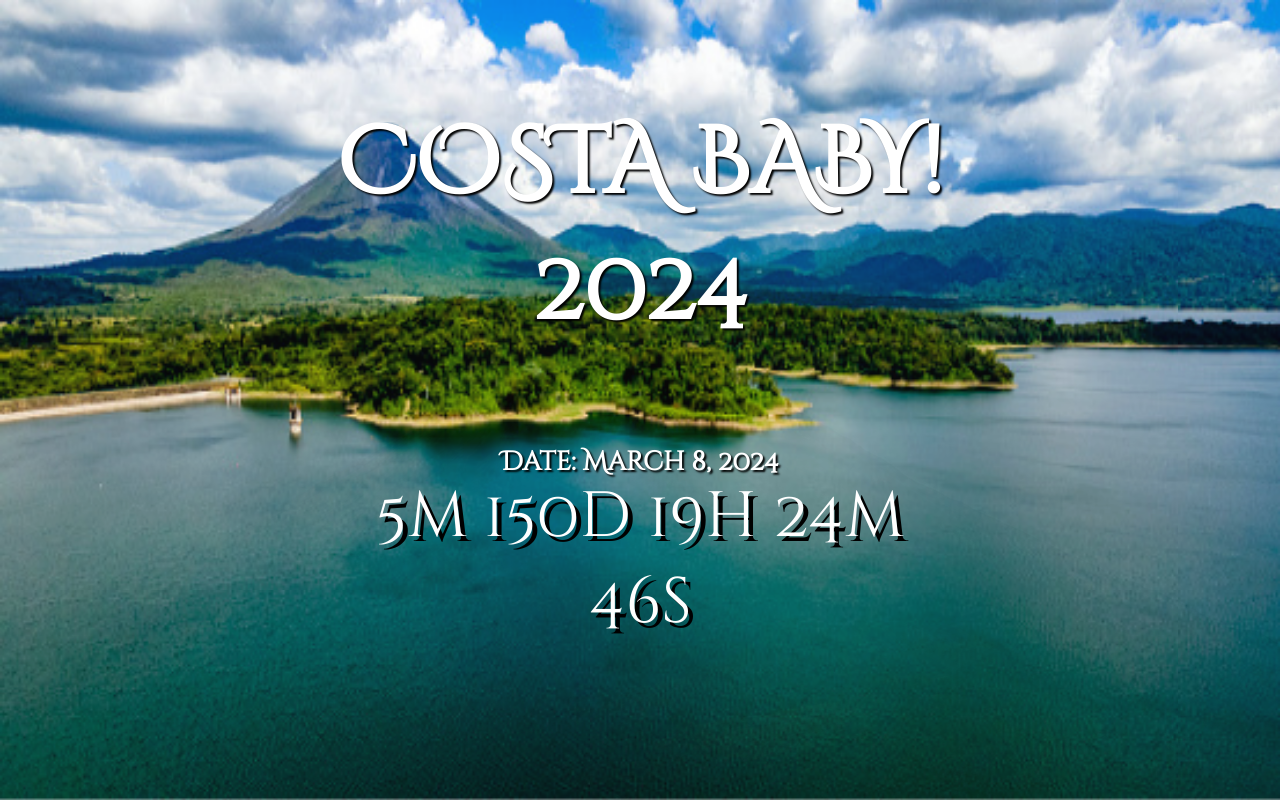
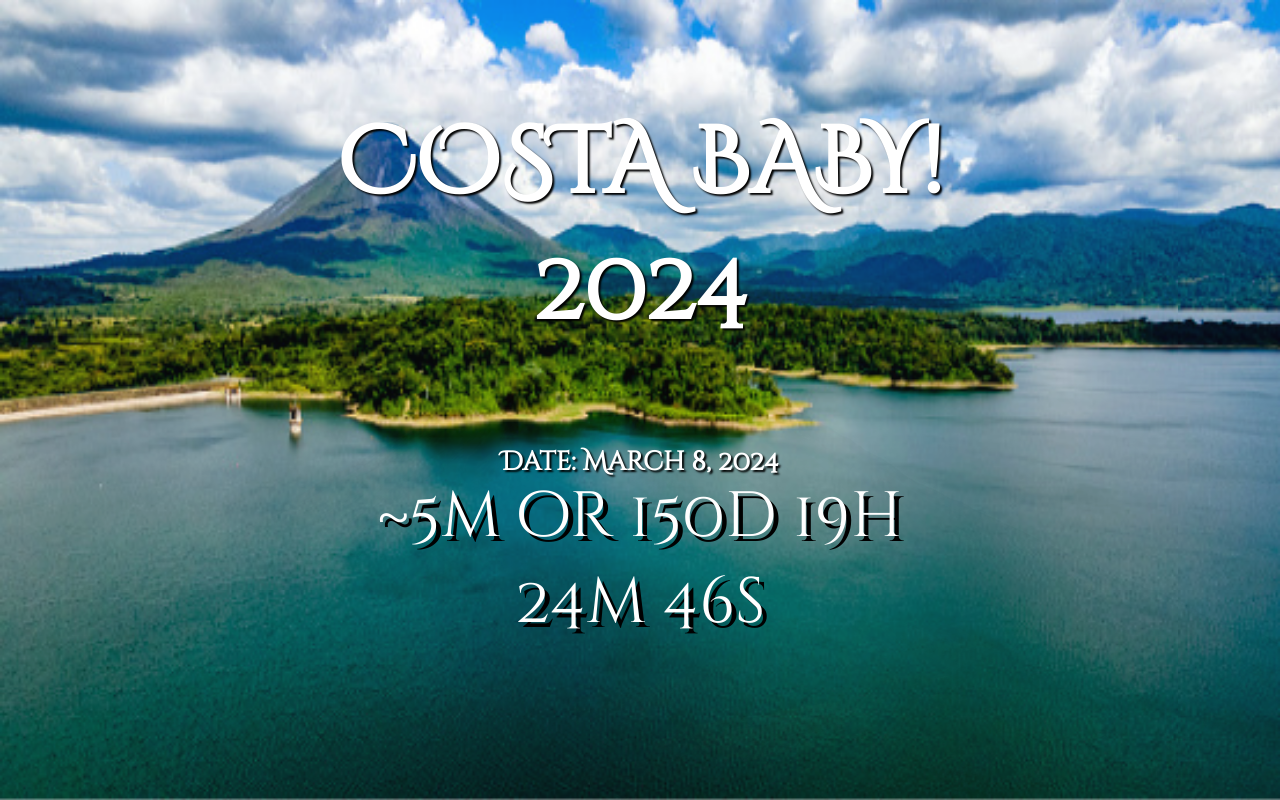
Before and after one commit to evan-beaudoin99/CostaBabyClean, a plain HTML site: page index.html in a window 1280 px wide. Drawn offline with Linux system fonts and the light colour scheme.

Commit message:
Update index.html

```diff
--- a/index.html
+++ b/index.html
@@ -99,7 +99,7 @@
         const hours = Math.floor((timeRemaining % (1000 * 60 * 60 * 24)) / (1000 * 60 * 60));
         const minutes = Math.floor((timeRemaining % (1000 * 60 * 60)) / (1000 * 60));
         const seconds = Math.floor((timeRemaining % (1000 * 60)) / 1000);
-        countdown.textContent = `${months}m ${days}d ${hours}h ${minutes}m ${seconds}s`;
+        countdown.textContent = `~${months}m or ${days}d ${hours}h ${minutes}m ${seconds}s`;
       }, 1000);
       // JavaScript code for the image slideshow
       const images = document.querySelectorAll(".image");
```
